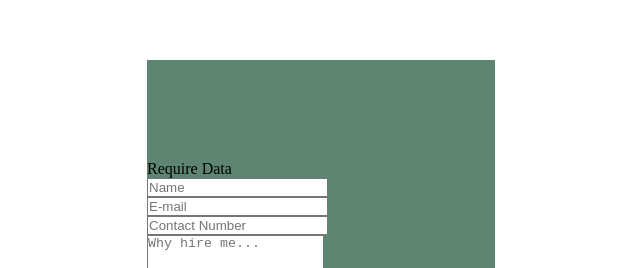
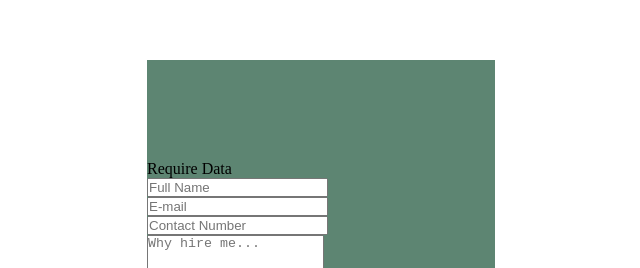
Before and after one commit to Daya9651/portfolio, a plain HTML site: page hire.html in a window 1280 px wide. Shown: the part 145-413 px from the top of the page, 68-708 px from the left. Drawn offline with Linux system fonts and the light colour scheme.

Commit message:
change hire form

```diff
--- a/hire.html
+++ b/hire.html
@@ -11,7 +11,7 @@
         <div class="hire">Require Data</div>
         <form action="#">
             <div class="field form">
-                <input type="text" placeholder="Name" required>
+                <input type="text" placeholder="Full Name" required>
             </div>
             <div class="field-email">
                 <input type="text" placeholder="E-mail" required>
```
